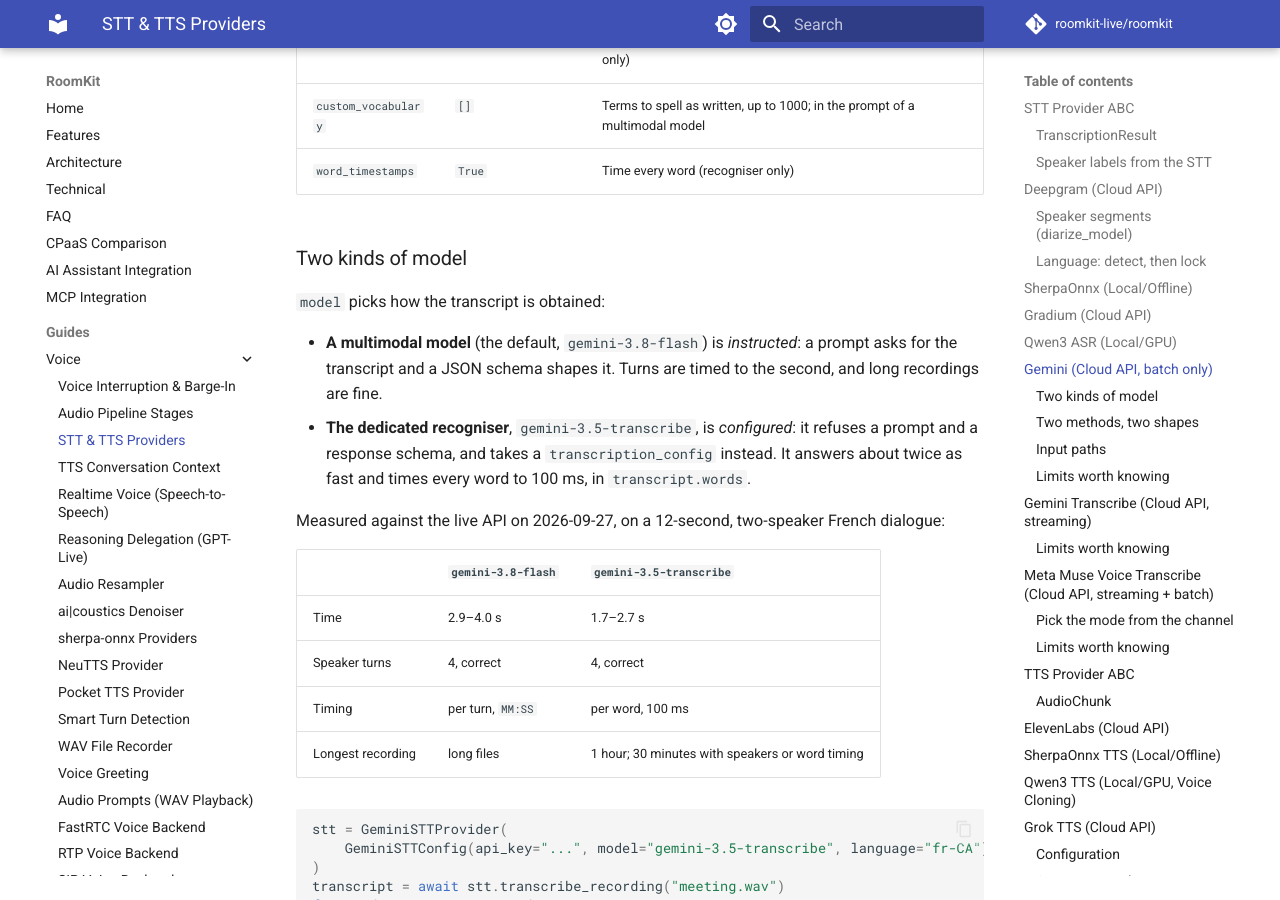
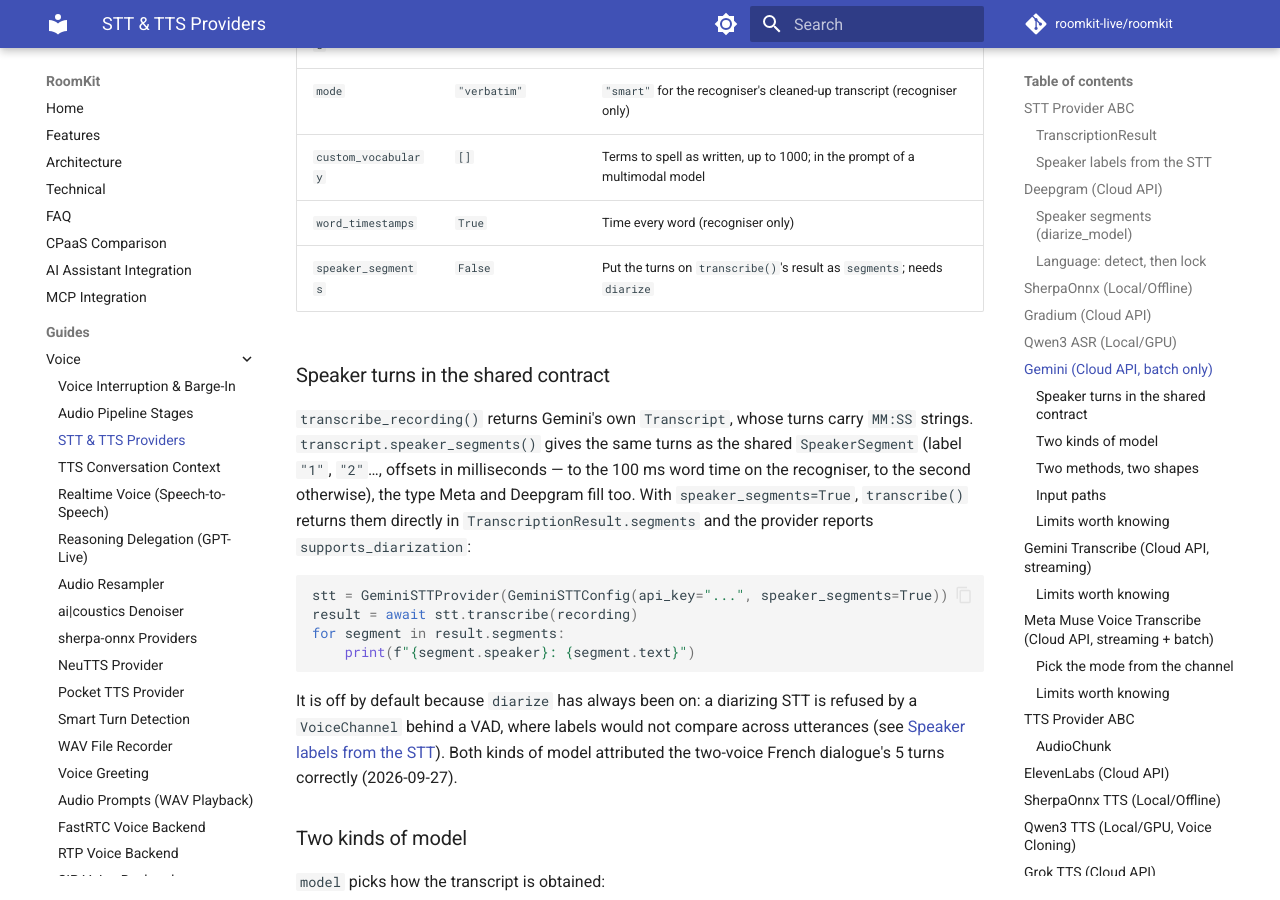
Before and after one commit to roomkit-live/roomkit-docs, an MkDocs documentation site: the page built from docs/guides/stt-tts-providers.md, in a window 1280 px wide and 900 px high, scrolled down 10967 px. Built offline with MkDocs 1.6.1 and Material for MkDocs 9.7.7, drawn with Linux system fonts in a browser that asks for light colours; comment, search, counter and statistics services are not loaded; some of the changed text lies outside the part shown.

Commit message:
docs(stt): Gemini speaker turns as shared speaker segments, and the one label rule (RMK-253)

````diff
--- a/docs/guides/stt-tts-providers.md
+++ b/docs/guides/stt-tts-providers.md
@@ -131,11 +131,13 @@ a diarizing provider at construction, and so does a `ConferenceChannel`, which
 knows who spoke from each participant's track and transcribes utterance by
 utterance.
 
-Two providers fill `segments`: `MetaSTTProvider` in `DIARIZATION` mode
-(labels per turn) and `DeepgramSTTProvider` with `diarize_model` (labels per
-word). Deepgram's older `diarize=True` keeps its ids in `words`, and
-`GeminiSTTProvider.transcribe_recording()` returns its speaker turns in its own
-`Transcript`; neither reports `supports_diarization`.
+Three providers fill `segments`: `MetaSTTProvider` in `DIARIZATION` mode
+(labels per turn), `DeepgramSTTProvider` with `diarize_model` (labels per word)
+and `GeminiSTTProvider` with `speaker_segments` (batch only). Labels are
+normalised by `roomkit.voice.base.speaker_label`: a string, `None` for an
+unattributed speaker, and without a leading "speaker" word (`"Speaker 1"` →
+`"1"`). Deepgram's older `diarize=True` keeps its ids in `words` and does not
+report `supports_diarization`.
 
 This is the STT's own diarization, aligned to its words. The pipeline's
 `DiarizationProvider` (see [Audio Pipeline Stages](audio-pipeline-stages.md))
@@ -467,6 +469,30 @@ for turn in transcript.segments:
 | `mode` | `"verbatim"` | `"smart"` for the recogniser's cleaned-up transcript (recogniser only) |
 | `custom_vocabulary` | `[]` | Terms to spell as written, up to 1000; in the prompt of a multimodal model |
 | `word_timestamps` | `True` | Time every word (recogniser only) |
+| `speaker_segments` | `False` | Put the turns on `transcribe()`'s result as `segments`; needs `diarize` |
+
+### Speaker turns in the shared contract
+
+`transcribe_recording()` returns Gemini's own `Transcript`, whose turns carry
+`MM:SS` strings. `transcript.speaker_segments()` gives the same turns as the
+shared `SpeakerSegment` (label `"1"`, `"2"`…, offsets in milliseconds — to the
+100 ms word time on the recogniser, to the second otherwise), the type Meta
+and Deepgram fill too. With `speaker_segments=True`, `transcribe()` returns
+them directly in `TranscriptionResult.segments` and the provider reports
+`supports_diarization`:
+
+```python
+stt = GeminiSTTProvider(GeminiSTTConfig(api_key="...", speaker_segments=True))
+result = await stt.transcribe(recording)
+for segment in result.segments:
+    print(f"{segment.speaker}: {segment.text}")
+```
+
+It is off by default because `diarize` has always been on: a diarizing STT is
+refused by a `VoiceChannel` behind a VAD, where labels would not compare across
+utterances (see [Speaker labels from the STT](#speaker-labels-from-the-stt)).
+Both kinds of model attributed the two-voice French dialogue's 5 turns
+correctly (2026-09-27).
 
 ### Two kinds of model
 
````
Also changed, not shown: docs/features.md (+1 -1 lines).
